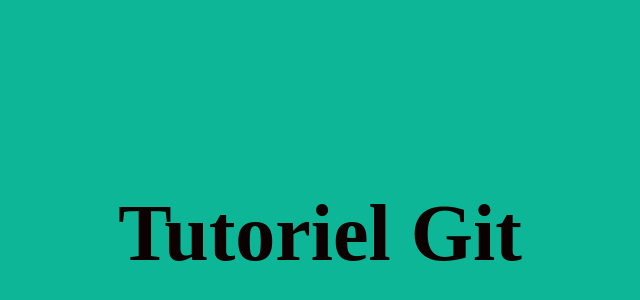
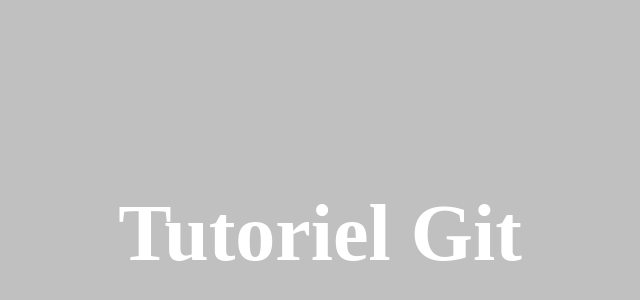
Before and after one commit to m-azzouz/titoGit, a plain HTML site: page index.html in a window 1280 px wide. Shown: the part 118-418 px from the top of the page, without its empty margins (320-960 px from the left). Drawn offline with Linux system fonts and the light colour scheme.

Commit message:
changement du background color

```diff
--- a/index.html
+++ b/index.html
@@ -6,7 +6,7 @@
     <meta name="viewport" content="width=device-width, initial-scale=1.0">
     <title>Document</title>
 </head>
-<body style="background-color: rgb(13, 182, 151);">
-    <h1 style="color: rgb(12, 0, 0); padding-top:20%; padding-bottom:20%; text-align:center; font-size:5rem;"> Tutoriel Git</h1>
+<body style="background-color: silver">
+    <h1 style="color: rgb(255, 255, 255); padding-top:20%; padding-bottom:20%; text-align:center; font-size:5rem;"> Tutoriel Git</h1>
 </body>
 </html>
```
